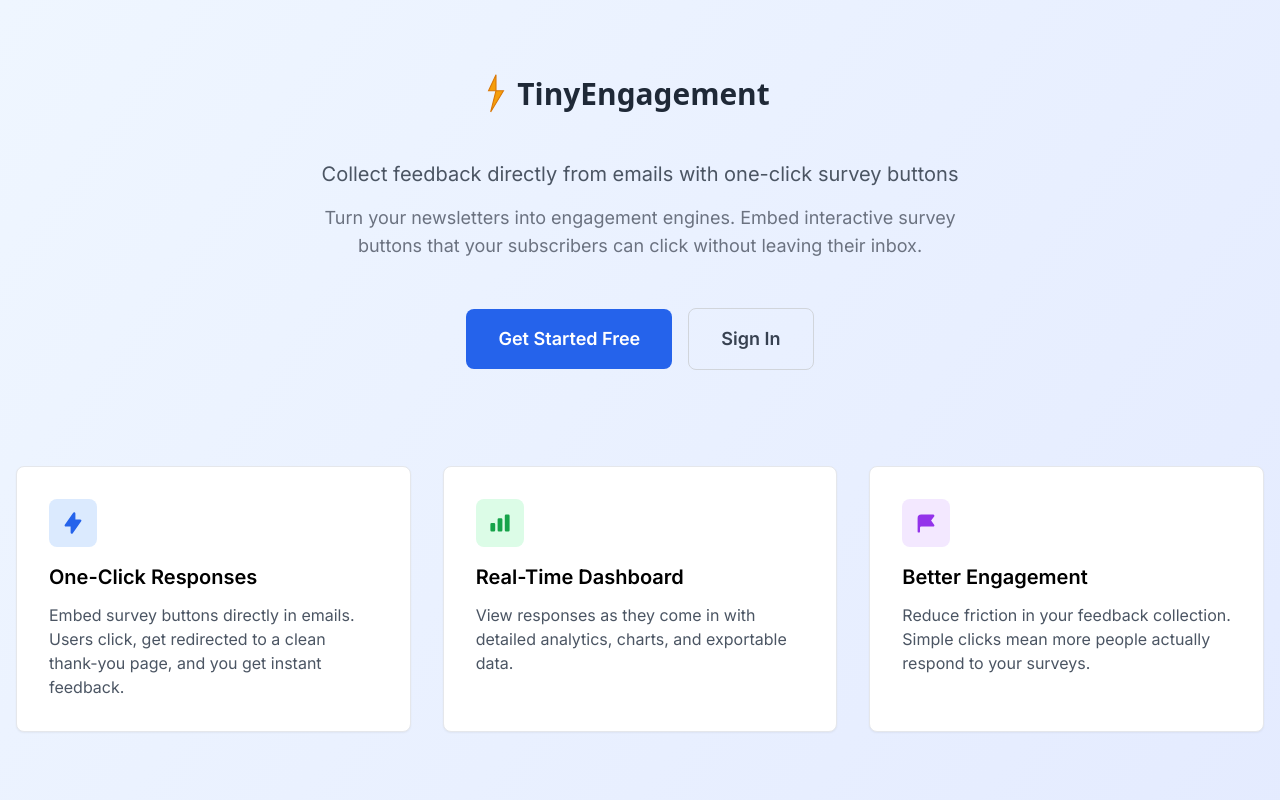
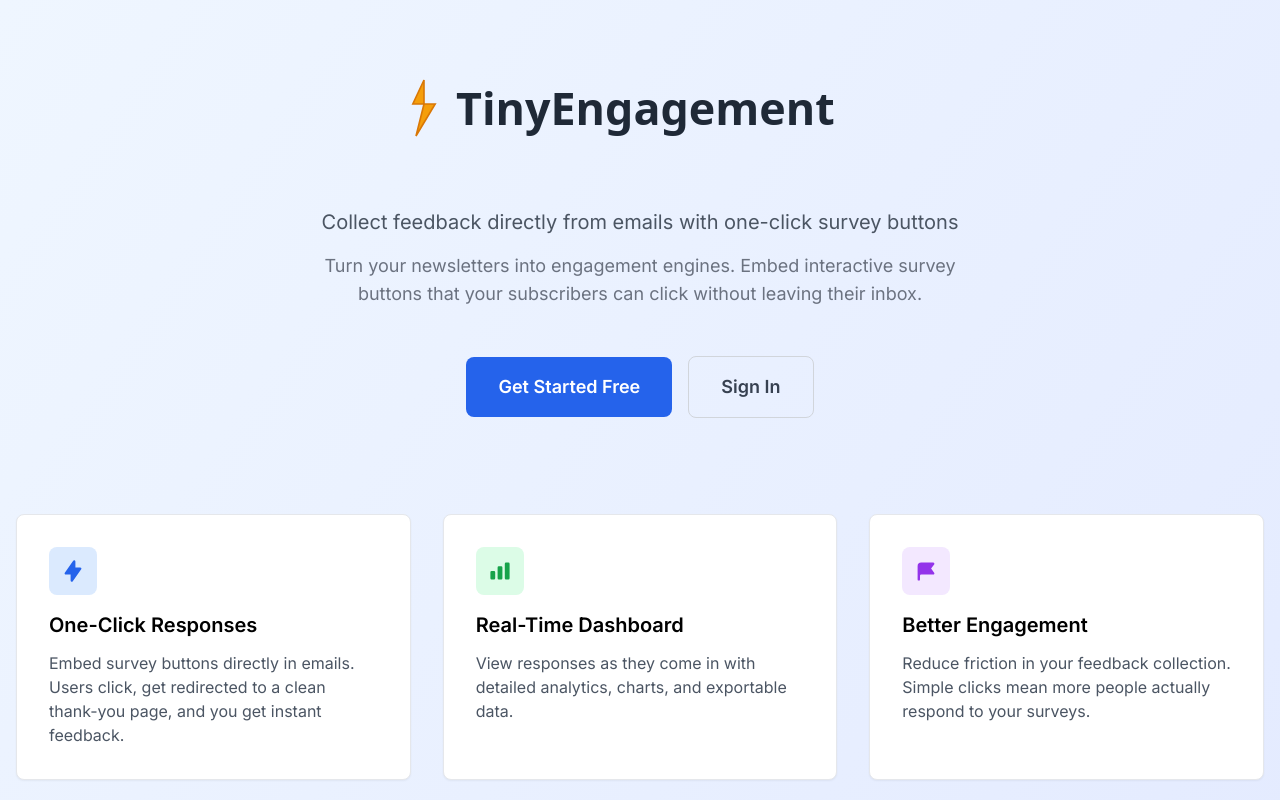
Before and after one commit to adseeker/tinyengage, a Next.js app: page / in a window 1280 px wide. Shown: the top 800 px of the page. Built offline with nearby package versions, Linux system fonts and the light colour scheme.

Commit message:
Make logos bigger across all pages for better visibility

```diff
--- a/src/app/auth/login/page.tsx
+++ b/src/app/auth/login/page.tsx
@@ -37,9 +37,9 @@ export default function LoginPage() {
             <Image
               src="/logo.svg"
               alt="TinyEngagement Logo"
-              width={240}
-              height={48}
-              className="h-10 w-auto"
+              width={360}
+              height={72}
+              className="h-14 w-auto"
             />
           </div>
           <CardTitle className="text-2xl">Sign In</CardTitle>
--- a/src/app/auth/register/page.tsx
+++ b/src/app/auth/register/page.tsx
@@ -49,9 +49,9 @@ export default function RegisterPage() {
             <Image
               src="/logo.svg"
               alt="TinyEngagement Logo"
-              width={240}
-              height={48}
-              className="h-10 w-auto"
+              width={360}
+              height={72}
+              className="h-14 w-auto"
             />
           </div>
           <CardTitle className="text-2xl">Create Account</CardTitle>
--- a/src/app/dashboard/layout.tsx
+++ b/src/app/dashboard/layout.tsx
@@ -44,9 +44,9 @@ export default function DashboardLayout({
                 <Image
                   src="/logo.svg"
                   alt="TinyEngagement Logo"
-                  width={180}
-                  height={36}
-                  className="h-8 w-auto"
+                  width={220}
+                  height={44}
+                  className="h-10 w-auto"
                 />
               </Link>
               <div className="ml-10 flex space-x-8">
--- a/src/app/page.tsx
+++ b/src/app/page.tsx
@@ -7,14 +7,14 @@ export default function Home() {
       {/* Hero Section */}
       <div className="container mx-auto px-4 py-16">
         <div className="text-center">
-          <div className="flex justify-center mb-8">
+          <div className="flex justify-center mb-12">
             <Image
               src="/logo.svg"
               alt="TinyEngagement Logo"
-              width={400}
-              height={80}
+              width={600}
+              height={120}
               priority
-              className="h-16 w-auto"
+              className="h-24 w-auto"
             />
           </div>
           <p className="text-xl text-gray-600 mb-4 max-w-3xl mx-auto">
```
